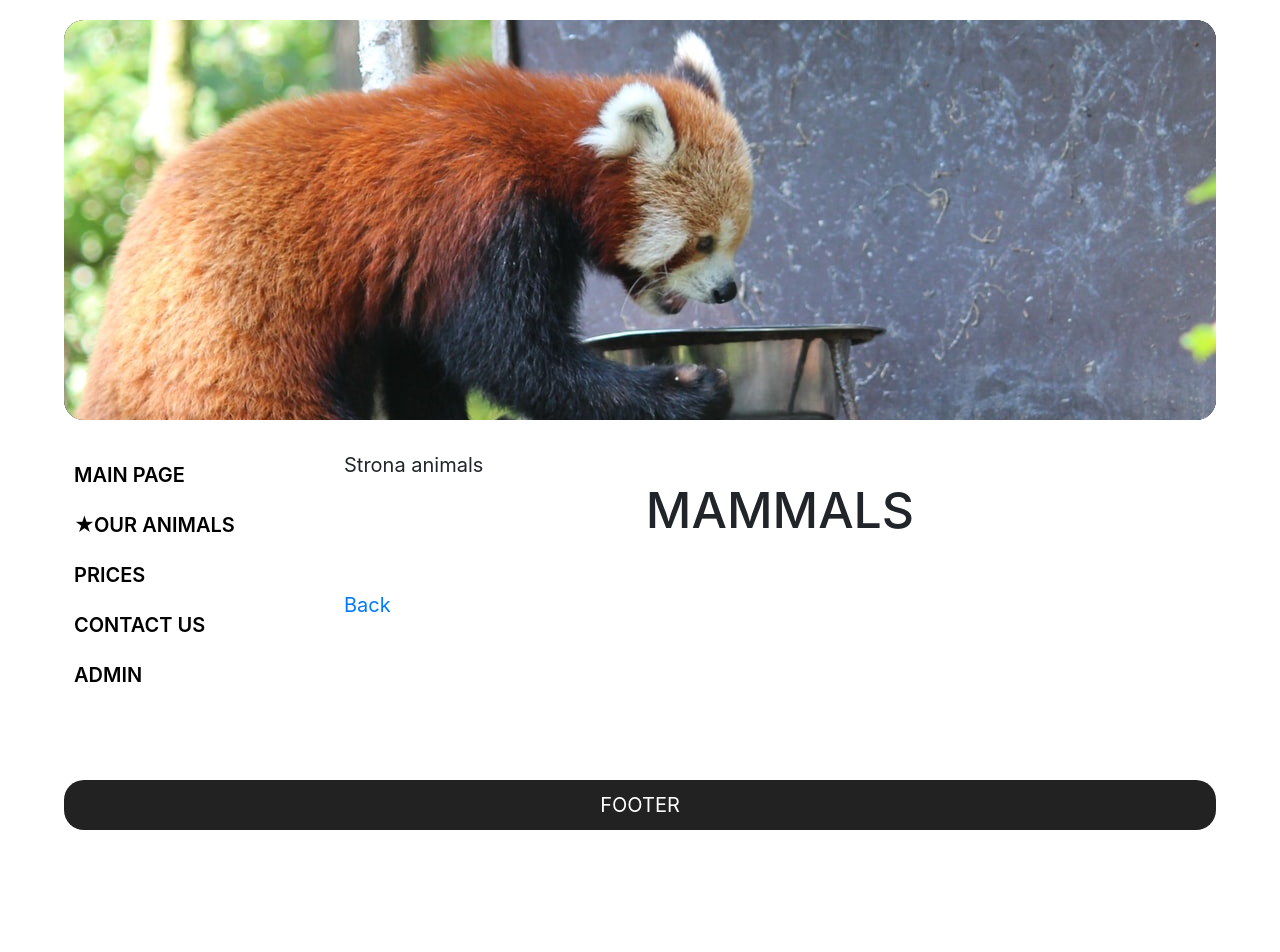
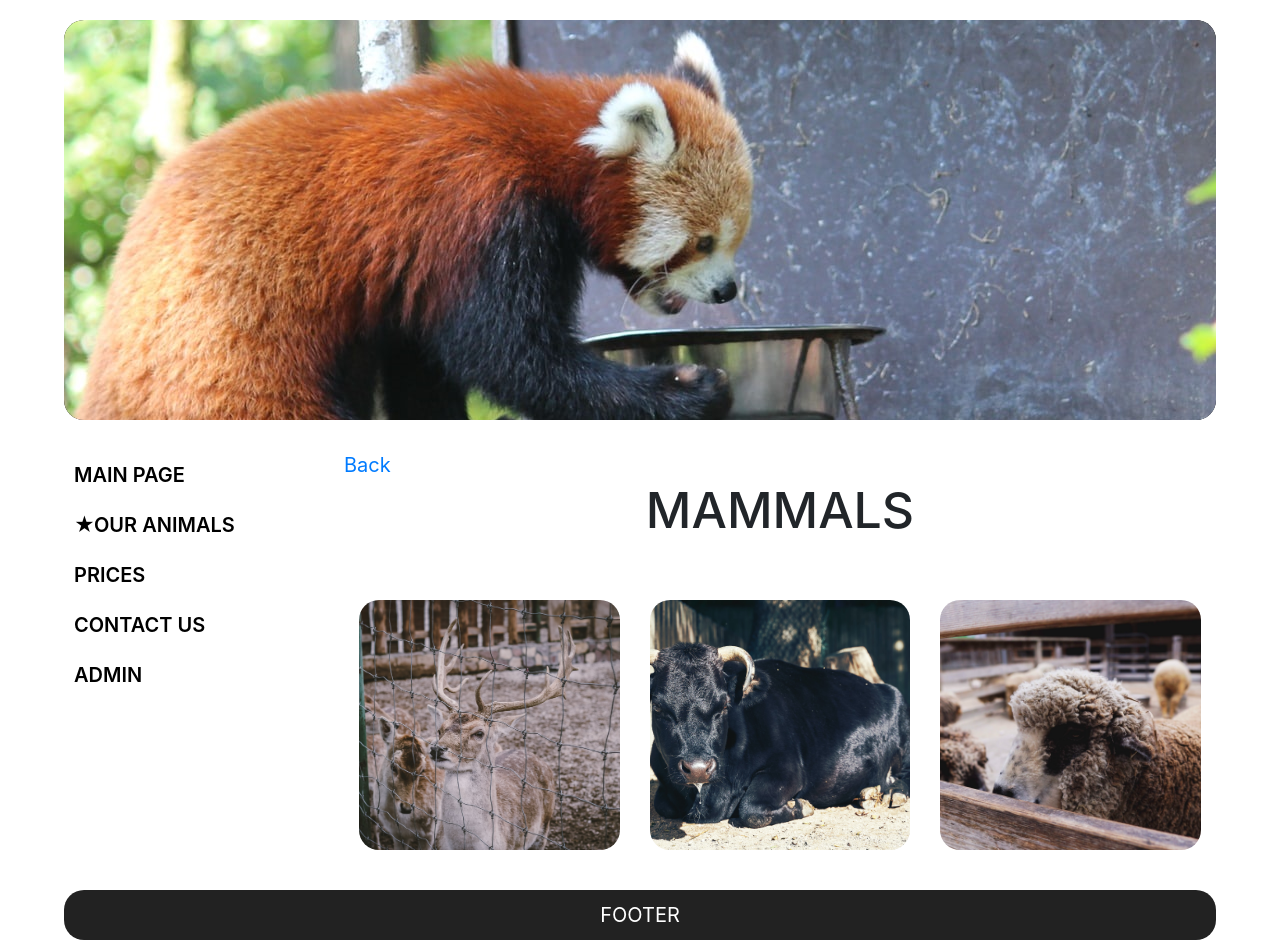
Before and after one commit to AlicjaLysien/zoo, a React (Create React App) app: page /animals/mammals in a window 1280 px wide. Shown: the top 952 px of the page. Before the commit the page ends 850 px from the top, so only its background shows below. Built offline with nearby package versions, Linux system fonts and the light colour scheme; a web font is replaced by a local one.

Commit message:
animals and gallery

```diff
--- a/src/components/Animals.js
+++ b/src/components/Animals.js
@@ -1,10 +1,14 @@
 import React from 'react';
+import { Route, Switch } from 'react-router-dom';
+import MammalsPage from "../pages/MammalsPage";
 
 const Animals = (props) => {
     return (
             <>
                 <h1>{props.name}</h1>
-                <img src={props.image} />
+                <Switch>
+                    <Route path="/animals/mammals" component={ MammalsPage }/>
+                </Switch>
             </>
     );
 }
--- /dev/null
+++ b/src/components/Gallery.js
@@ -0,0 +1,20 @@
+import { React } from "react";
+
+const Gallery = (props) => {
+
+    const photo = props.photos.map(item => (
+        <div className="col-md-4">
+            <div className="bg" style={{backgroundImage: `url(${item})`}}></div>
+        </div>
+    ))
+
+    return (
+            <div className="container animals-gallery">
+                <div className="row">
+                        {photo}
+                </div>
+            </div>
+    );
+}
+
+export default Gallery;
--- a/src/layouts/Page.js
+++ b/src/layouts/Page.js
@@ -15,7 +15,7 @@ const Page = () => {
         <Switch>
             <Route path="/" exact component={ HomePage }/>
             <Route path="/animals" exact component={ AnimalsList }/>
-            <Route path="/animals/:name" component={ AnimalsPage }/>
+            <Route path="/animals/:id" component={ AnimalsPage }/>
             <Route path="/prices" component={ PricesPage }/>
             <Route path="/contact" component={ ContactPage }/>
             <Route path="/admin" component={ AdminPage }/>
--- a/src/pages/AnimalsList.js
+++ b/src/pages/AnimalsList.js
@@ -2,10 +2,12 @@ import React from 'react';
 import { Link } from "react-router-dom";
 import image01 from "../images/man/01.jpg";
 import image02 from "../images/rep/01.jpg";
+import image03 from "../images/birds/01.jpg";
 
 const animals = [
-    {name: "man", image: image01},
-    {name: "rep", image: image02}
+    {name: "mammals", image: image01, describtion: "asdasd"},
+    {name: "reptiles and amphibians", image: image02, describtion: "sfaerwtbc"},
+    {name: "birds", image: image03, describtion: "describtion 03"}
 ]
 
 const AnimalsList = () => {
--- a/src/pages/AnimalsPage.js
+++ b/src/pages/AnimalsPage.js
@@ -1,13 +1,14 @@
 import React from 'react';
 import { Link } from 'react-router-dom';
-import Animals from "../components/Animals"
+import Animals from "../components/Animals";
+
 
 const AnimalsPage = ({match}) => {
+
     return (
         <>
-        <div>Strona animals</div>
-        <Animals name={match.params.name} image={match.params.image}/>
-        <Link to="/animals">Back</Link>
+            <Link to="/animals">Back</Link>
+            <Animals name={match.params.id}/>
         </>
     );
 }
--- /dev/null
+++ b/src/pages/MammalsPage.js
@@ -0,0 +1,18 @@
+import React from 'react';
+import Gallery from '../components/Gallery';
+
+import imgM01 from "../images/man/01.jpg";
+import imgM02 from "../images/man/02.jpg";
+import imgM03 from "../images/man/03.jpg";
+
+const mammals = [imgM01, imgM02, imgM03];
+
+
+const MammalsPage = () => {
+
+    return (
+        <Gallery photos={mammals}/>
+    );
+}
+
+export default MammalsPage;
--- a/src/styles/Animals.sass
+++ b/src/styles/Animals.sass
@@ -14,3 +14,14 @@
         padding: 10px
     .link:hover
         text-decoration: none
+
+.animals-gallery
+    .bg
+        display: flex
+        flex-direction: row
+        height: 250px
+        background-position: center
+        background-repeat: no-repeat
+        background-size: cover
+        margin: 10px 0px
+        border-radius: 20px
```
Also changed, not shown: 1 other file (tests, documents, lock files or other folders).
